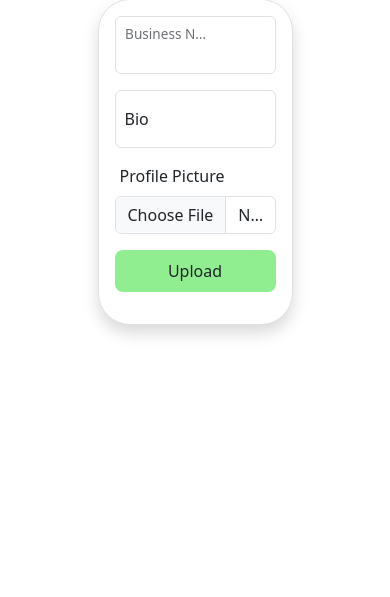
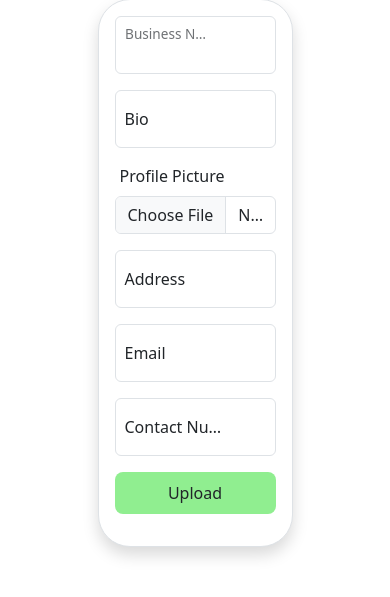
Before and after one commit to SeannyBoyyy/AppDev, a PHP site: page /ProfileModule/profile-setup.php in a window 390 px wide. Shown: the part 230-827 px from the top of the page. Run offline with PHP 8.4, Linux system fonts and the light colour scheme.

Commit message:
responsive_value-profileupdate / need design in view farm for advertisement

```diff
--- a/AppDev_test/ProfileModule/profile-setup.php
+++ b/AppDev_test/ProfileModule/profile-setup.php
@@ -16,6 +16,10 @@
         $NameSetUp = htmlspecialchars($_POST['business_name']);
         $bioSetup = htmlspecialchars($_POST['business_bio']);
 
+        $newAddress = $_POST['address'];
+        $newEmail = $_POST['email'];
+        $newContact_number = $_POST['contact_number'];
+
         if(empty($NameSetUp)){
             $errors['business_name'] = 'Business Name is required!';
         }
@@ -24,10 +28,10 @@
             $errors['business_bio'] = 'Bio is required!';
         }
         if(move_uploaded_file($tempName, $folder)){
-            $sql = 'INSERT INTO business_profile(owner, name, text, image) VALUES (?,?,?,?)';
+            $sql = 'INSERT INTO business_profile(owner, name, text, image, address, email, contact_number) VALUES (?,?,?,?,?,?,?)';
             $stmt = mysqli_prepare($conn, $sql);
             if($stmt){
-                mysqli_stmt_bind_param($stmt, "isss", $business_owner, $NameSetUp, $bioSetup, $file_name);
+                mysqli_stmt_bind_param($stmt, "issssss", $business_owner, $NameSetUp, $bioSetup, $file_name, $newAddress, $newEmail, $newContact_number);
                 if(mysqli_stmt_execute($stmt)){
                     header('location: ./profile-page.php');
                 }else{
@@ -71,6 +75,18 @@
             <label for="formFile" class="form-label" style="margin-left: 5px;">Profile Picture</label>
             <input class="form-control" type="file" id="formFile" name="image" accept=".jpg, .jpeg, .png">
         </div>
+        <div class="form-floating">
+            <input type="text" class="form-control" id="floatingInput" placeholder="address" name="address">
+            <label for="floatingInput" style="margin-left: 5px;">Address</label>
+        </div>
+        <div class="form-floating">
+            <input type="text" class="form-control" id="floatingInput" placeholder="email" name="email">
+            <label for="floatingInput" style="margin-left: 5px;">Email</label>
+        </div>
+        <div class="form-floating">
+            <input type="text" class="form-control" id="floatingInput" placeholder="contact_number" name="contact_number">
+            <label for="floatingInput" style="margin-left: 5px;">Contact Number</label>
+        </div>
         <div class="col-12">
             <button class="btn btn-lg  w-100 fs-6" type="submit" style="background-color: #90EE90;" name="submit">Upload</button>
         </div>
```
Also changed, not shown: AppDev_test/ProfileModule/profile-page.php (+6 -6 lines), AppDev_test/viewFarm.php (+45 -0 lines), AppDev_test/ProfileModule/img/432388957_1555647095216535_3313182111771792286_n.jpg (added).
